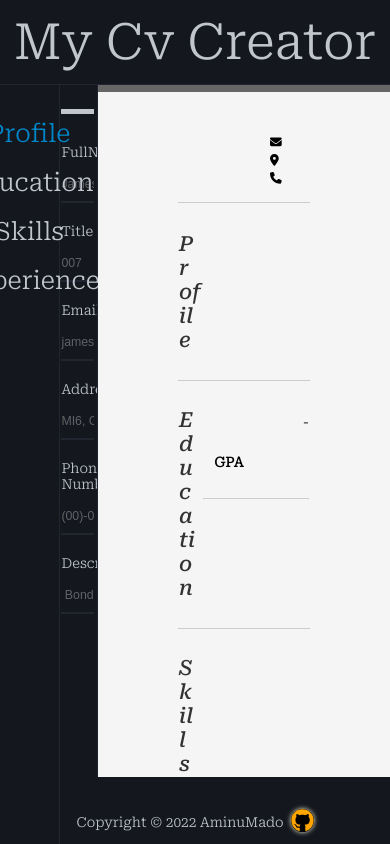
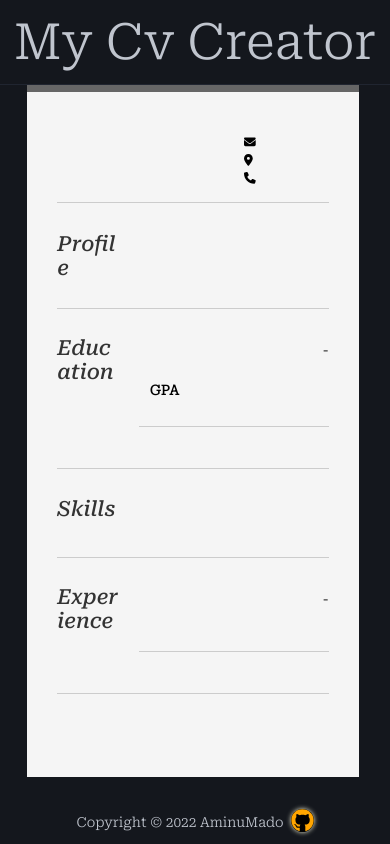
Before and after one commit to AminuMado/cv-creator, a React app: page / in a window 390 px wide. Built offline with nearby package versions, Linux system fonts and the light colour scheme; the HTML template or start-up script is replaced by a standard one.

Commit message:
clean code removed comments and had consistent formatting

```diff
--- a/src/App.js
+++ b/src/App.js
@@ -78,7 +78,6 @@ function App() {
         },
       };
     });
-    console.log(formData);
   }
   function setActive(id) {
     setActiveNavItem(id);
@@ -98,7 +97,6 @@ function App() {
       });
       return { ...prevFormData, education: [...newEducation] };
     });
-    console.log(formData.education);
   }
   function handleAddEducation(event) {
     //This function basically adds a new empty object in the formdata.education array
@@ -153,7 +151,6 @@ function App() {
       });
       return { ...prevFormData, experience: [...newExperience] };
     });
-    console.log(formData.experience);
   }
   function handleAddExperience(event) {
     if (formData.experience.length > 3) {
@@ -207,7 +204,6 @@ function App() {
       );
       return { ...prevFormData, experience: [...newExperienceData] };
     });
-    console.log(formData);
   }
   function handleDeleteJobResponsibilities(event, id) {
     //This also checks the array id first then creates a new array with the last element sliced off
@@ -224,7 +220,6 @@ function App() {
       );
       return { ...prevFormData, experience: [...newExperienceData] };
     });
-    console.log(formData);
   }
   function handleChangeJobResponsibilities(event, id, index) {
     setFormData((prevFormData) => {
--- a/src/components/CvForm/Skills.js
+++ b/src/components/CvForm/Skills.js
@@ -1,12 +1,9 @@
 import React from 'react';
 import Task from '../Utils/Task/Task';
 import Button from '../Utils/Button/Button';
-function Skills({
-  formData,
-  handleAddSkills,
-  handleDeleteSkills,
-  handleChangeSkills,
-}) {
+function Skills(props) {
+  const { formData, handleAddSkills, handleDeleteSkills, handleChangeSkills } =
+    props;
   const skills = formData.skills.map((skill, index) => (
     <Task
       key={index}
--- a/src/components/CvPreview/Contact.js
+++ b/src/components/CvPreview/Contact.js
@@ -1,6 +1,7 @@
 import React from 'react';
 
-function CvContact({ personalInfo }) {
+function CvContact(props) {
+  const { personalInfo } = props;
   const { address, phoneNumber, email } = personalInfo;
 
   return (
--- a/src/components/CvPreview/CvPreview.css
+++ b/src/components/CvPreview/CvPreview.css
@@ -6,7 +6,7 @@
   overflow-wrap: break-word;
 }
 .inner {
-  padding: 10px 80px;
+  padding: 10px 30px;
   background: #f5f5f5;
   border: solid #666;
   border-width: 8px 0 0 0;
@@ -74,6 +74,7 @@
 .title-container {
   width: 12.3%;
   text-align: left;
+  min-width: 24%;
 }
 .title-container > h2 {
   font-style: italic;
@@ -185,8 +186,30 @@ p.enlarge {
   padding: 0 5px 0 0;
 }
 /* media queries */
-@media only screen and (max-width: 1100px) {
-  body {
-    background-color: lightblue;
+@media only screen and (max-width: 1200px) {
+  aside {
+    display: none;
+  }
+  .preview-wrapper {
+    display: block;
+  }
+  form {
+    width: 100%;
+    margin: 0;
+    padding: 25px 0 0 0;
+    overflow-y: auto;
+    border: none;
+    display: none;
+  }
+
+  main {
+    /* display: -webkit-box; */
+    /* display: -webkit-flex; */
+    /* display: -ms-flexbox; */
+    display: flex;
+    margin-top: 10vh;
+    margin-left: 7vw;
+    /* width: calc(100% - 15vw); */
+    height: calc(100% - 10vh - 65px - 2px);
   }
 }
--- a/src/components/CvPreview/CvPreview.js
+++ b/src/components/CvPreview/CvPreview.js
@@ -6,7 +6,8 @@ import CvExperience from './Experience';
 import CvEducation from './Education';
 import CvProfile from './Profile';
 import './CvPreview.css';
-function CvPreview({ formData }) {
+function CvPreview(props) {
+  const { formData } = props;
   return (
     <>
       <CvHeader personalInfo={formData.personalInfo} />
--- a/src/components/CvPreview/Education.js
+++ b/src/components/CvPreview/Education.js
@@ -1,6 +1,7 @@
 import React from 'react';
 
-function CvEducation({ education }) {
+function CvEducation(props) {
+  const { education } = props;
   const educationItems = education.map((educationItem, index) => {
     return (
       <div className="education-item-wrapper" key={index}>
--- a/src/components/CvPreview/Experience.js
+++ b/src/components/CvPreview/Experience.js
@@ -1,6 +1,7 @@
 import React from 'react';
 
-function CvExperience({ experience }) {
+function CvExperience(props) {
+  const { experience } = props;
   const experienceItem = experience.map((experienceItem, index) => {
     const jobResponsibilities = experienceItem.jobResponsibilities.map(
       (jobResponsibility, index) => {
--- a/src/components/CvPreview/Header.js
+++ b/src/components/CvPreview/Header.js
@@ -3,7 +3,8 @@ import { FontAwesomeIcon } from '@fortawesome/react-fontawesome';
 import { faPhone } from '@fortawesome/free-solid-svg-icons';
 import { faLocationDot } from '@fortawesome/free-solid-svg-icons';
 import { faEnvelope } from '@fortawesome/free-solid-svg-icons';
-function CvHeader({ personalInfo }) {
+function CvHeader(props) {
+  const { personalInfo } = props;
   const { fullName, title, email, address, phoneNumber } = personalInfo;
 
   return (
--- a/src/components/CvPreview/Profile.js
+++ b/src/components/CvPreview/Profile.js
@@ -1,5 +1,6 @@
 import React from 'react';
-function CvProfile({ personalInfo }) {
+function CvProfile(props) {
+  const { personalInfo } = props;
   return (
     <div className="cv-profile-wrapper">
       <div className="title-container">
--- a/src/components/CvPreview/Skills.js
+++ b/src/components/CvPreview/Skills.js
@@ -1,6 +1,7 @@
 import React from 'react';
 
-function CvSkills({ skills }) {
+function CvSkills(props) {
+  const { skills } = props;
   const skillsList = skills.map((skill, index) => <li key={index}>{skill}</li>);
   return (
     <div className="cv-skills-wrapper">
--- a/src/components/Utils/Task/Task.js
+++ b/src/components/Utils/Task/Task.js
@@ -1,11 +1,11 @@
 import React from 'react';
 
-function Task({ placeholder, id, value, index, handleChange }) {
+function Task(props) {
   return (
     <input
-      placeholder={placeholder}
-      onChange={(event) => handleChange(event, id, index)}
-      value={value}
+      placeholder={props.placeholder}
+      onChange={(event) => props.handleChange(event, props.id, props.index)}
+      value={props.value}
     />
   );
 }
```
